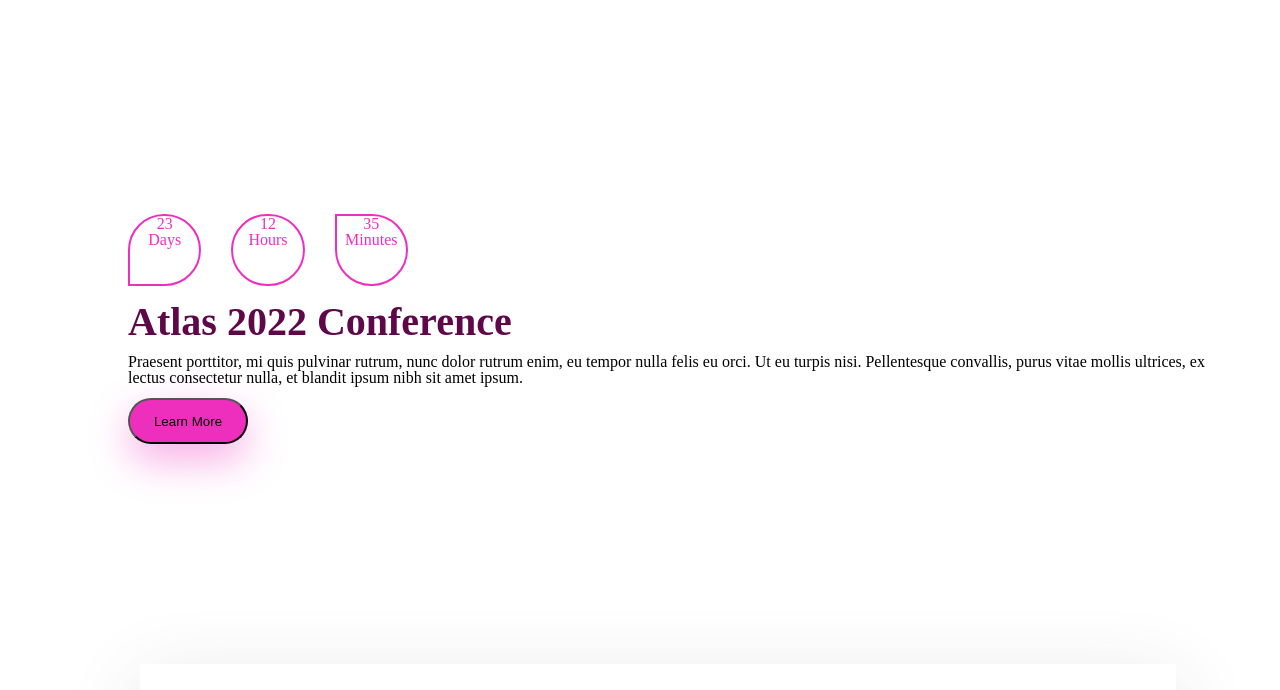
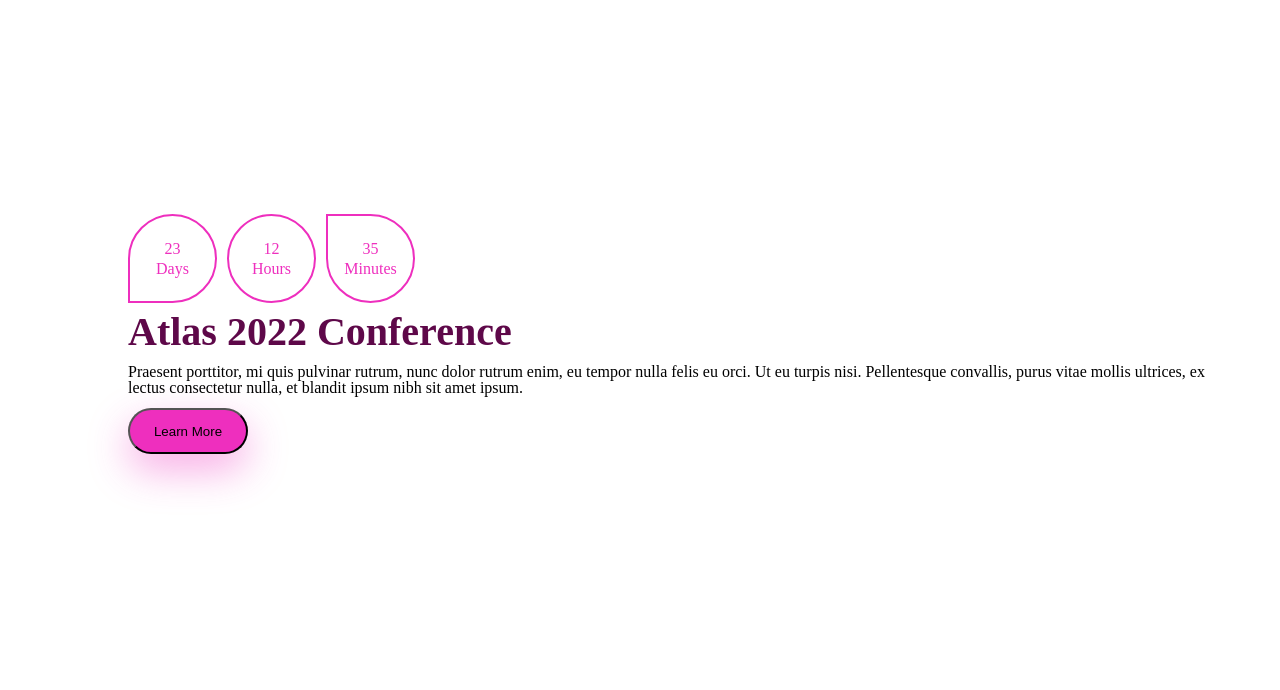
Before and after one commit to Mutai-Gilbert/Creative-Commons, a website: page index.html in a window 1280 px wide. Shown: the part 106-796 px from the top of the page. Drawn offline with Linux system fonts and the light colour scheme.

Commit message:
Made changes to the style.css file

```diff
--- a/index.html
+++ b/index.html
@@ -55,24 +55,6 @@
                 <button class="button"> Learn More
                 </button>
 
-                <div class="banners">
-                    <div class="counter-1">
-                        <img src="" alt="">
-                        <div class="content"></div>
-                    </div>
-                    <div class="counter-2">
-                        <img src="" alt="">
-                        <div class="content"></div>
-                    </div>
-                    <div class="counter-3">
-                        <img src="" alt="">
-                        <div class="content"></div>
-                    </div>
-                    <div class="counter-3">
-                        <img src="" alt="">
-                        <div class="content"></div>
-                    </div>
-                </div>
 
 
             </section>
--- a/style.css
+++ b/style.css
@@ -22,7 +22,6 @@ body {
 /* Header */
 
 header {
-  /* background-color: #ec5242; */
   height: 80px;
   left: 0;
   right: 0;
@@ -30,14 +29,13 @@ header {
 }
 
 .welcome {
-  height: 100vh;
+  height: 70vh;
 }
 
 .menu-mobile {
   position: absolute;
   left: 10px;
   right: 0;
-  top: 10px;
 }
 
 .menu-desktop {
@@ -65,7 +63,7 @@ header {
 
 .intro {
   position: absolute;
-  top: 40%;
+  top: 20%;
   left: 10%;
 }
 
@@ -73,36 +71,52 @@ header {
   display: flex;
   flex-direction: row;
   padding: 0;
-  gap: 30px;
+  gap: 10px;
   width: 280px;
   height: 88px;
+  padding-bottom: 10px;
+  color: #ee2fbe;
 }
 
 .time-days {
-  width: 90px;
-  height: 68px;
+  display: flex;
+  flex-direction: column;
+  justify-content: center;
+  align-items: center;
+  padding: 40px;
+  gap: 4px;
+  width: 5px;
+  height: 5px;
+  color: #ee2fbe;
   border: 2px solid #ee2fbe;
   border-radius: 800px 800px 800px 0;
-  text-align: center;
-  color: #ee2fbe;
 }
 
 .time-hours {
-  width: 90px;
-  height: 68px;
+  display: flex;
+  flex-direction: column;
+  justify-content: center;
+  align-items: center;
+  padding: 40px;
+  gap: 4px;
+  width: 5px;
+  height: 5px;
+  color: #ee2fbe;
   border: 2px solid #ee2fbe;
   border-radius: 800px;
-  text-align: center;
-  color: #ee2fbe;
 }
 
 .time-minutes {
-  width: 90px;
-  height: 68px;
+  display: flex;
+  flex-direction: column;
+  justify-content: center;
+  align-items: center;
+  padding: 40px;
+  gap: 4px;
+  width: 5px;
+  height: 5px;
   border: 2px solid #ee2fbe;
   border-radius: 0 800px 800px 800px;
-  text-align: center;
-  color: #ee2fbe;
 }
 
 .intro h1 {
@@ -132,20 +146,13 @@ header {
   border-radius: 400px;
 }
 
-.banners {
-  position: absolute;
-  width: 50%;
-  height: 500px;
-  left: 20%;
-  top: 370px;
-  box-shadow: 0 16px 80px rgba(51, 51, 51, 0.12);
-}
-
 .lets-grow {
   position: absolute;
+  width: 100vw;
+  height: 100vh;
   left: 0;
   right: 0;
-  top: 928px;
+  top: 828px;
   gap: 12px;
   background: #fbd0f0;
 }
@@ -438,6 +445,12 @@ header {
 }
 
 @media screen and (min-width: 768px) {
+  .intro {
+    position: absolute;
+    top: 40%;
+    left: 10%;
+  }
+
   .menu-mobile {
     display: none;
   }
@@ -480,7 +493,7 @@ header {
     position: absolute;
     width: 100vw;
     top: 910px;
-    height: 60vh;
+    height: 80vh;
     background: #fbd0f0;
   }
 
```
